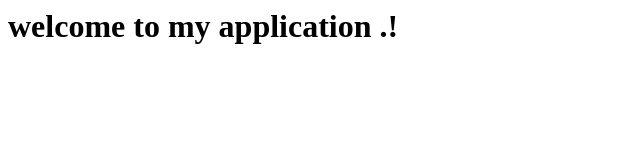
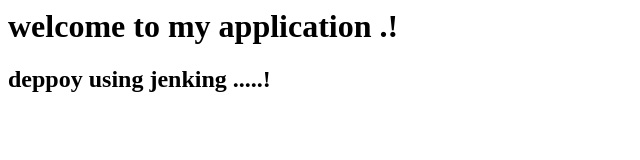
Before and after one commit to dhirajpandey1612/jenkins-demonew, a plain HTML site: page index.html in a window 1280 px wide. Shown: the whole page, without its empty margins (0-640 px from the left). Drawn offline with Linux system fonts and the light colour scheme.

Commit message:
Update index.html

```diff
--- a/index.html
+++ b/index.html
@@ -4,5 +4,6 @@
   </head>
   <body>
     <h1> welcome to my application .! </h1>
+    <h2> deppoy using jenking .....! </h2>
   </body>
 </html>
```
